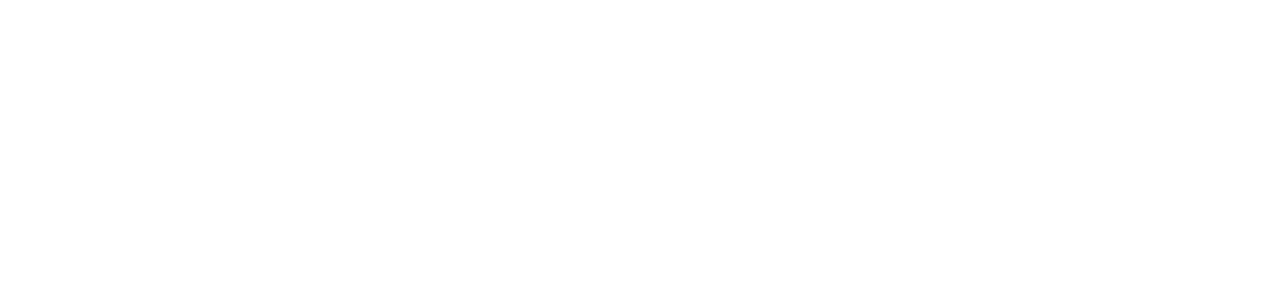
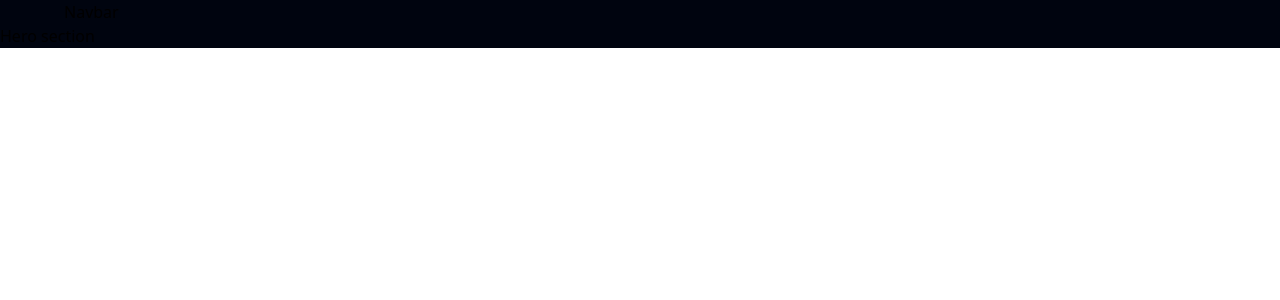
Before and after one commit to HadIhab/responsive_webapp_reactjs, a React (Vite) app: page / in a window 1280 px wide. Shown: the top 300 px of the page. Built offline with nearby package versions, Linux system fonts and the light colour scheme.

Commit message:
Structure & layout of the project..

```diff
--- a/index.html
+++ b/index.html
@@ -2,9 +2,9 @@
 <html lang="en">
   <head>
     <meta charset="UTF-8" />
-    <link rel="icon" type="image/svg+xml" href="/vite.svg" />
+    <!--link rel="icon" type="image/svg+xml" href="/vite.svg" /-->
     <meta name="viewport" content="width=device-width, initial-scale=1.0" />
-    <title>Vite + React</title>
+    <title>Bank webapp</title>
   </head>
   <body>
     <div id="root"></div>
--- a/src/App.jsx
+++ b/src/App.jsx
@@ -1,9 +1,28 @@
 import React from 'react'
+import styles from './style'
+import { Navbar } from './components'
 
-const App = () => {
-  return (
-    <div></div>
+const App = () => (
+    <div className="bg-primary w-full overflow-hidden">
+      <div className={`${styles.paddingX} ${styles.flexCenter}`}>
+        <div className={`${styles.boxWidth}`}>
+          <Navbar />
+        </div>
+      </div>
+
+      <div className={`bg-primary ${styles.flexStart}`}>
+        <div className={`${styles.boxWidth}`}>
+          Hero section
+        </div>
+      </div>
+
+      <div className={`bg-primary ${styles.paddingX} ${styles.felxStart}`}>
+        <div className={`${styles.boxWidth}`}>
+
+        </div>
+      </div>
+    </div>
   )
-}
+
 
 export default App
--- /dev/null
+++ b/src/components/Navbar.jsx
@@ -0,0 +1,9 @@
+import React from 'react'
+
+const Navbar = () => {
+    return (
+        <div>Navbar</div>
+    )
+}
+
+export default Navbar
--- /dev/null
+++ b/src/components/index.js
@@ -0,0 +1,5 @@
+import Navbar from "./Navbar"
+
+export {
+    Navbar
+}
--- /dev/null
+++ b/src/style.js
@@ -0,0 +1,28 @@
+const styles = {
+    boxWidth: "xl:max-w-[1280px] w-full",
+
+    heading2: "font-poppins font-semibold xs:text-[48px] text-[40px] text-white xs:leading-[76.8px] leading-[66.8px] w-full",
+    paragraph: "font-poppins font-normal text-dimWhite text-[18px] leading-[30.8px]",
+
+    flexCenter: "flex justify-center items-center",
+    flexStart: "flex justify-center items-start",
+
+    paddingX: "sm:px-16 px-6",
+    paddingY: "sm:py-16 py-6",
+    padding: "sm:px-16 px-6 sm:py-12 py-4",
+
+    marginX: "sm:mx-16 mx-6",
+    marginY: "sm:my-16 my-6",
+  };
+
+  export const layout = {
+    section: `flex md:flex-row flex-col ${styles.paddingY}`,
+    sectionReverse: `flex md:flex-row flex-col-reverse ${styles.paddingY}`,
+
+    sectionImgReverse: `flex-1 flex ${styles.flexCenter} md:mr-10 mr-0 md:mt-0 mt-10 relative`,
+    sectionImg: `flex-1 flex ${styles.flexCenter} md:ml-10 ml-0 md:mt-0 mt-10 relative`,
+
+    sectionInfo: `flex-1 ${styles.flexStart} flex-col`,
+  };
+
+  export default styles;
--- a/tailwind.config.cjs
+++ b/tailwind.config.cjs
@@ -1,8 +1,27 @@
 /** @type {import('tailwindcss').Config} */
 module.exports = {
-  content: [],
+  content: ["./index.html", "./src/**/*.{js,jsx}"],
+  mode: "jit",
   theme: {
-    extend: {},
+    extend: {
+      colors: {
+        primary: "#00040f",
+        secondary: "#00f6ff",
+        dimWhite: "rgba(255, 255, 255, 0.7)",
+        dimBlue: "rgba(9, 151, 124, 0.1)",
+      },
+      fontFamily: {
+        poppins: ["Poppins", "sans-serif"],
+      },
+    },
+    screens: {
+      xs: "480px",
+      ss: "620px",
+      sm: "768px",
+      md: "1060px",
+      lg: "1200px",
+      xl: "1700px",
+    },
   },
   plugins: [],
 }
```
